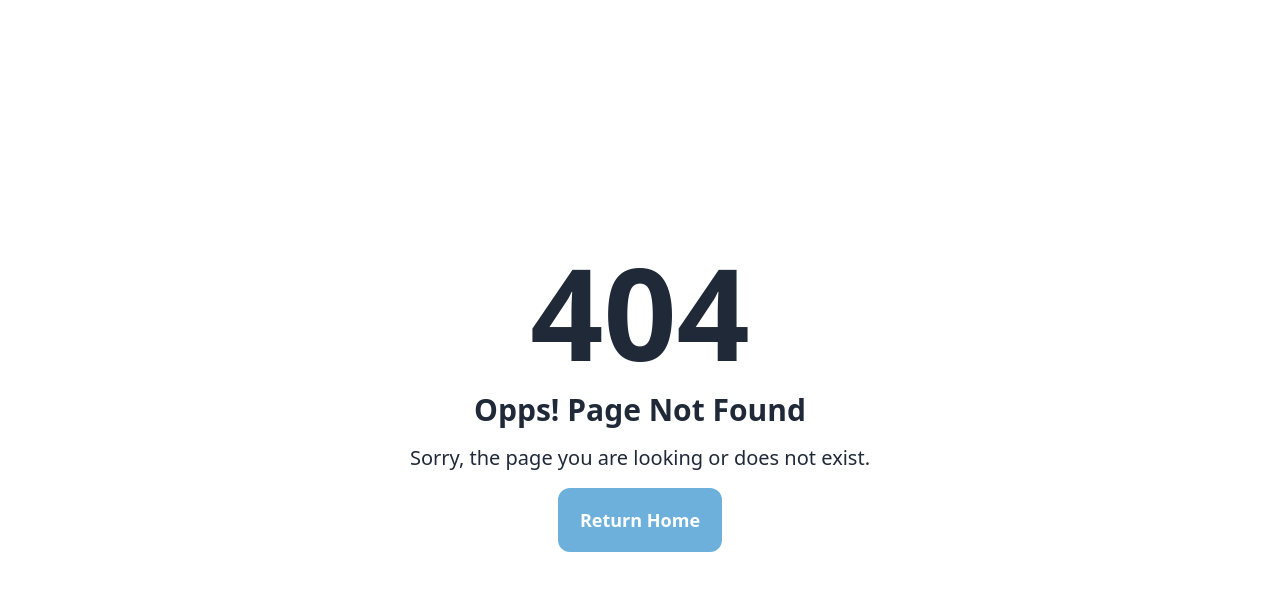
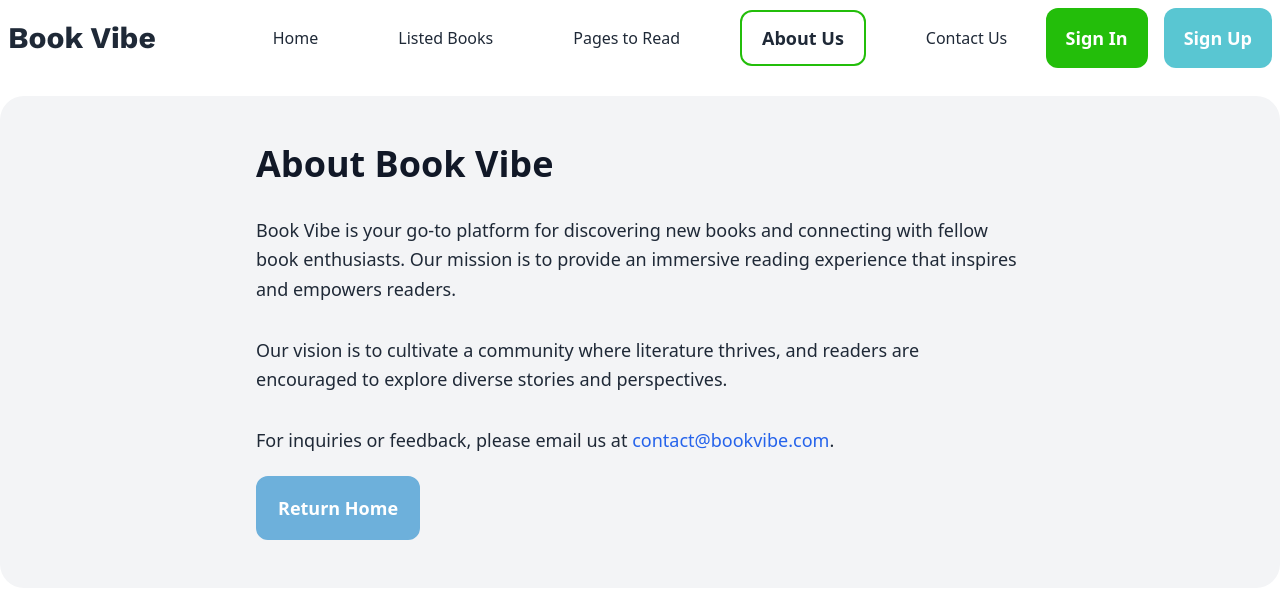
Before and after one commit to theashrafislam/a8-book-review, a React (Vite) app: page /aboutUs in a window 1280 px wide. Before the commit this address had no page. Shown: the top 590 px of the page. Built offline with nearby package versions, Linux system fonts and the light colour scheme; a web font is replaced by a local one.

Commit message:
about page design complate

```diff
--- /dev/null
+++ b/src/Pages/AboutUs.jsx
@@ -0,0 +1,34 @@
+import { Link } from "react-router-dom";
+import Navbar from "../components/Navbar/Navbar";
+
+const AboutUs = () => {
+    return (
+        <div className="container mx-auto">
+            <Navbar></Navbar>
+
+            <div className="bg-gray-100 py-12 px-4 sm:px-6 lg:px-8 my-5 rounded-3xl">
+                <div className="max-w-3xl mx-auto">
+                    <h1 className="text-4xl font-bold text-gray-900 mb-8">About Book Vibe</h1>
+                    <p className="text-lg text-gray-800 leading-relaxed mb-8">
+                        Book Vibe is your go-to platform for discovering new books and connecting with fellow book
+                        enthusiasts. Our mission is to provide an immersive reading experience that inspires and
+                        empowers readers.
+                    </p>
+                    <p className="text-lg text-gray-800 leading-relaxed mb-8">
+                        Our vision is to cultivate a community where literature thrives, and readers are
+                        encouraged to explore diverse stories and perspectives.
+                    </p>
+                    <p className="text-lg text-gray-800 leading-relaxed">
+                        For inquiries or feedback, please email us at <a href="" className="text-blue-600 hover:underline">contact@bookvibe.com</a>.
+                    </p>
+                    <Link to="/">
+                        <button className="bg-[#6DB0DB] mt-5 text-lg font-bold hover:bg-transparent px-5 py-4 border-2 border-[#6DB0DB] text-white hover:text-black rounded-xl">Return Home</button>
+                    </Link>
+                </div>
+            </div>
+
+        </div>
+    );
+};
+
+export default AboutUs;
--- /dev/null
+++ b/src/Pages/ContactUs.jsx
@@ -0,0 +1,35 @@
+import { Link } from "react-router-dom";
+import Navbar from "../components/Navbar/Navbar";
+
+const ContactUs = () => {
+    return (
+        <div className="container mx-auto">
+            <Navbar></Navbar>
+
+            <div className="bg-gray-100 py-12 px-4 sm:px-6 lg:px-8 my-5 rounded-3xl">
+                <div className="max-w-3xl mx-auto">
+                    <h1 className="text-4xl font-bold text-gray-900 mb-8">Contact Us</h1>
+                    <p className="text-lg text-gray-800 leading-relaxed mb-8">
+                        If you have any questions, comments, or suggestions, please feel free to get in touch with us.
+                        You can contact us at the following address:
+                    </p>
+                    <p className="text-lg text-gray-800 leading-relaxed">
+                        Email: <a href="" className="text-blue-600 hover:underline">contact@bookvibe.com</a>
+                    </p>
+                    <p className="text-lg text-gray-800 leading-relaxed">
+                        Phone: <span className="text-blue-600">+1 (123) 456-7890</span>
+                    </p>
+                    <p className="text-lg text-gray-800 leading-relaxed">
+                        Address: Book Vibe, 123 Road, City, Canada
+                    </p>
+                    <Link to="/">
+                        <button className="bg-[#6DB0DB] mt-5 text-lg font-bold hover:bg-transparent px-5 py-4 border-2 border-[#6DB0DB] text-white hover:text-black rounded-xl">Return Home</button>
+                    </Link>
+                </div>
+            </div>
+
+        </div>
+    );
+};
+
+export default ContactUs;
--- a/src/components/ListedBooks/ListedBooks.jsx
+++ b/src/components/ListedBooks/ListedBooks.jsx
@@ -13,7 +13,7 @@ const ListedBooks = () => {
             <div>
             </div>
             <div>
-                <div className="flex ml-1 lg:justify-start -mx-4 overflow-x-auto overflow-y-hidden sm:justify-center flex-nowrap dark:bg-gray-100 dark:text-gray-800">
+                <div className="flex mx-1 lg:justify-start overflow-x-auto overflow-y-hidden sm:justify-center flex-nowrap dark:bg-gray-100 dark:text-gray-800 border-b-2">
 
                         <Link to="/listedBooks" onClick={() => setIndex(0)} rel="noopener noreferrer" href="#" className={`flex items-center flex-shrink-0 px-5 py-3 space-x-2 border-b dark:border-gray-600 dark:text-gray-600 ${index == 0 ? "border border-b-0" : "border-b"}`}>
                             <svg xmlns="http://www.w3.org/2000/svg" viewBox="0 0 24 24" fill="none" stroke="currentColor" strokeWidth="2" strokeLinecap="round" strokeLinejoin="round" className="w-4 h-4">
--- a/src/components/Navbar/Navbar.jsx
+++ b/src/components/Navbar/Navbar.jsx
@@ -13,6 +13,8 @@ const Navbar = () => {
                         <NavLink to="/" id="hoverStyle" className={({isActive}) => isActive ? "px-5 py-3 border-2 border-[#23BE0A] rounded-xl text-lg font-semibold" : ""}>Home</NavLink>
                         <NavLink to="/listedBooks" id="hoverStyle" className={({isActive}) => isActive ? "px-5 py-3 border-2 border-[#23BE0A] rounded-xl text-lg font-semibold" : ""}>Listed Books</NavLink>
                         <NavLink to="/pagesToRead" id="hoverStyle" className={({isActive}) => isActive ? "px-5 py-3 border-2 border-[#23BE0A] rounded-xl text-lg font-semibold" : ""}>Pages to Read</NavLink>
+                        <NavLink to="/aboutUs" id="hoverStyle" className={({isActive}) => isActive ? "px-5 py-3 border-2 border-[#23BE0A] rounded-xl text-lg font-semibold" : ""}>About Us</NavLink>
+                        <NavLink to="/contactUs" id="hoverStyle" className={({isActive}) => isActive ? "px-5 py-3 border-2 border-[#23BE0A] rounded-xl text-lg font-semibold" : ""}>Contact Us</NavLink>
                     </div>
                 </div>
                 <div className="navbar-end">
--- a/src/components/ReadBooks/ReadBooks.jsx
+++ b/src/components/ReadBooks/ReadBooks.jsx
@@ -19,7 +19,7 @@ const ReadBooks = () => {
                                 <img className="w-36" src={book.image} alt={book.title} />
                             </div>
                             <div className="w-full">
-                                <h2 className="text-2xl font-bold mb-2">{book.title}</h2>
+                                <h2 className="text-2xl font-bold mb-2">{book.bookName}</h2>
                                 <p><span className="text-base font-medium">By: {book.author}</span></p>
                                 <div className="flex gap-4 items-center mt-2">
                                     <p className="font-bold">Tag:</p>
@@ -27,12 +27,12 @@ const ReadBooks = () => {
                                         {book.tags.map(tag => (
                                             <span key={tag} className="text-[#23BE0A] font-medium bg-[#23BE0A0D] px-4 py-1 rounded-3xl">#{tag}</span>
                                         ))}
-                                        <span className="flex items-center gap-1"><IoLocationOutline /> <span>Year Of Publishing: {book.yearOfPublishing}</span></span>
+                                        <span className="flex items-center gap-1 text-[#13131399]"><IoLocationOutline className="text-xl" /> <span>Year Of Publishing: {book.yearOfPublishing}</span></span>
                                     </div>
                                 </div>
                                 <div className="flex gap-4 my-2">
-                                    <p className="flex gap-1 items-center"><IoPeopleOutline /> <span>Publisher: {book.publisher}</span></p>
-                                    <p className="flex gap-1 items-center"><SiPowerpages /> <span>Page: {book.totalPages}</span></p>
+                                    <p className="flex gap-1 items-center text-[#13131399]"><IoPeopleOutline className="text-xl" /> <span>Publisher: {book.publisher}</span></p>
+                                    <p className="flex gap-1 items-center text-[#13131399]"><SiPowerpages className="text-lg" /> <span>Page: {book.totalPages}</span></p>
                                 </div>
                                 <div className="flex gap-3 items-center pt-2 border-t-2">
                                     <h3 className="px-4 py-2 bg-[#328EFF26] text-[#328EFF] rounded-3xl">Category: {book.category}</h3>
--- a/src/components/WishListBooks/WishListBooks.jsx
+++ b/src/components/WishListBooks/WishListBooks.jsx
@@ -1,7 +1,48 @@
+import { useLoaderData } from "react-router-dom";
+import { IoPeopleOutline } from "react-icons/io5";
+import { SiPowerpages } from "react-icons/si";
+import { IoLocationOutline } from "react-icons/io5";
 const WishListBooks = () => {
+    const saveLocalStorage = localStorage.getItem('wishList');
+    const bookIds = JSON.parse(saveLocalStorage);
+    const books = useLoaderData();
+    const filteredBooks = books.filter(book => bookIds.includes(book.bookId));
+    console.log(filteredBooks)
     return (
-        <div>
-            <h1>this is wish list books</h1>
+        <div className="my-16 space-y-5">
+            {
+                filteredBooks.length > 0 && (
+                    filteredBooks.map(book => (
+                        <div key={book.bookId} className="flex gap-4 border-2 rounded-xl p-4">
+                            <div className="bg-[#1313130D] p-4 rounded-xl">
+                                <img className="w-36" src={book.image} alt={book.title} />
+                            </div>
+                            <div className="w-full">
+                                <h2 className="text-2xl font-bold mb-2">{book.bookName}</h2>
+                                <p><span className="text-base font-medium">By: {book.author}</span></p>
+                                <div className="flex gap-4 items-center mt-2">
+                                    <p className="font-bold">Tag:</p>
+                                    <div className="flex items-center gap-3">
+                                        {book.tags.map(tag => (
+                                            <span key={tag} className="text-[#23BE0A] font-medium bg-[#23BE0A0D] px-4 py-1 rounded-3xl">#{tag}</span>
+                                        ))}
+                                        <span className="flex items-center gap-1 text-[#13131399]"><IoLocationOutline className="text-xl" /> <span>Year Of Publishing: {book.yearOfPublishing}</span></span>
+                                    </div>
+                                </div>
+                                <div className="flex gap-4 my-2">
+                                    <p className="flex gap-1 items-center text-[#13131399]"><IoPeopleOutline className="text-xl" /> <span>Publisher: {book.publisher}</span></p>
+                                    <p className="flex gap-1 items-center text-[#13131399]"><SiPowerpages className="text-lg" /> <span>Page: {book.totalPages}</span></p>
+                                </div>
+                                <div className="flex gap-3 items-center pt-2 border-t-2">
+                                    <h3 className="px-4 py-2 bg-[#328EFF26] text-[#328EFF] rounded-3xl">Category: {book.category}</h3>
+                                    <h3 className="px-4 py-2 bg-[#FFAC3326] text-[#FFAC33] rounded-3xl">Rating: {book.rating}</h3>
+                                    <button className="px-4 py-2 bg-[#23BE0A] text-white rounded-3xl">View Details</button>
+                                </div>
+                            </div>
+                        </div>
+                    ))
+                )
+            }
         </div>
     );
 };
--- a/src/main.jsx
+++ b/src/main.jsx
@@ -15,6 +15,8 @@ import BookDetails from './components/BookDetails/BookDetails';
 import ReadBooks from './components/ReadBooks/ReadBooks';
 import WishListBooks from './components/WishListBooks/WishListBooks';
 import Error from './components/Error/Error';
+import AboutUs from './Pages/AboutUs';
+import ContactUs from './Pages/ContactUs';
 // import Banner from './components/Banner/Banner';
 
 
@@ -42,7 +44,8 @@ const router = createBrowserRouter([
       },
       {
         path: "wishListBooks",
-        element: <WishListBooks></WishListBooks>
+        element: <WishListBooks></WishListBooks>,
+        loader: () => fetch('/FakeData.json')
       }
     ]
   },
@@ -63,6 +66,14 @@ const router = createBrowserRouter([
     element: <BookDetails></BookDetails>,
     loader: () => fetch('/FakeData.json')
   },
+  {
+    path: "/aboutUs",
+    element: <AboutUs></AboutUs>
+  },
+  {
+    path: "/contactUs",
+    element: <ContactUs></ContactUs>
+  }
 
 ]);
 
```
